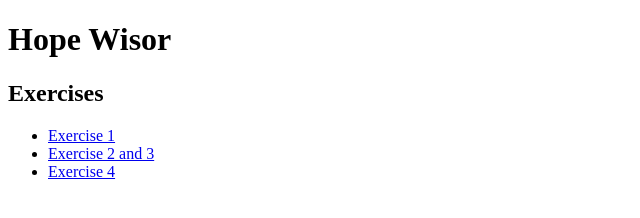
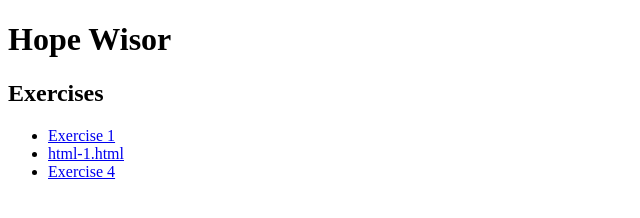
Before and after one commit to hwisor/hwisor.github.io, a plain HTML site: page index.html in a window 1280 px wide. Shown: the full height of the page, 0-640 px from the left. Drawn offline with Linux system fonts and the light colour scheme.

Commit message:
see if this works

```diff
--- a/index.html
+++ b/index.html
@@ -14,7 +14,7 @@
 
   <ul>
     <li><a href="Exercise 1">Exercise 1</a></li>
-    <li><a href="Exercise 2 and 3">Exercise 2 and 3</a></li>
+    <li><a href="Exercise 2 and 3">html-1.html</a></li>
     <li><a href="Exercise 4">Exercise 4</a></li>
   </ul>
 
```
Also changed, not shown: 1 other file.
